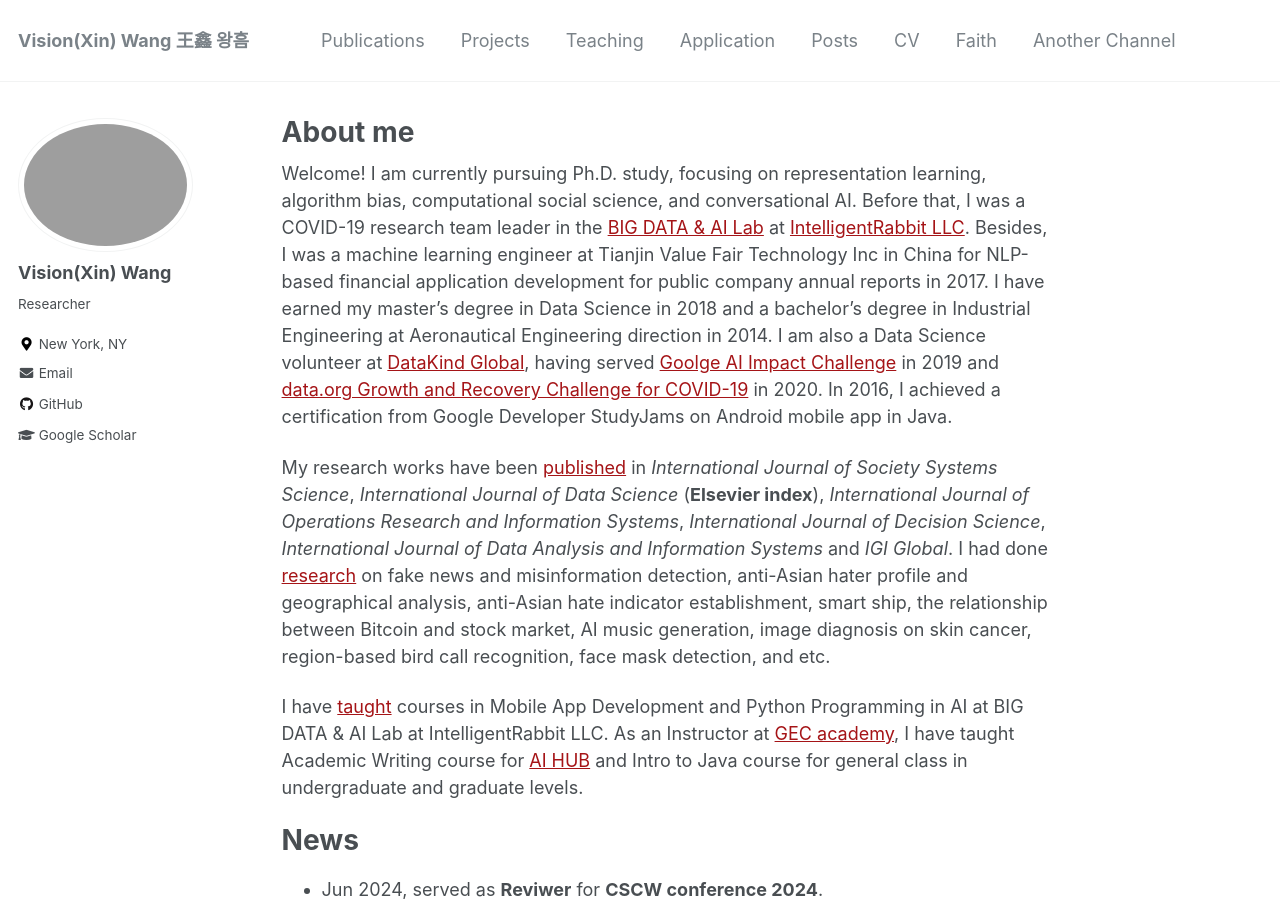
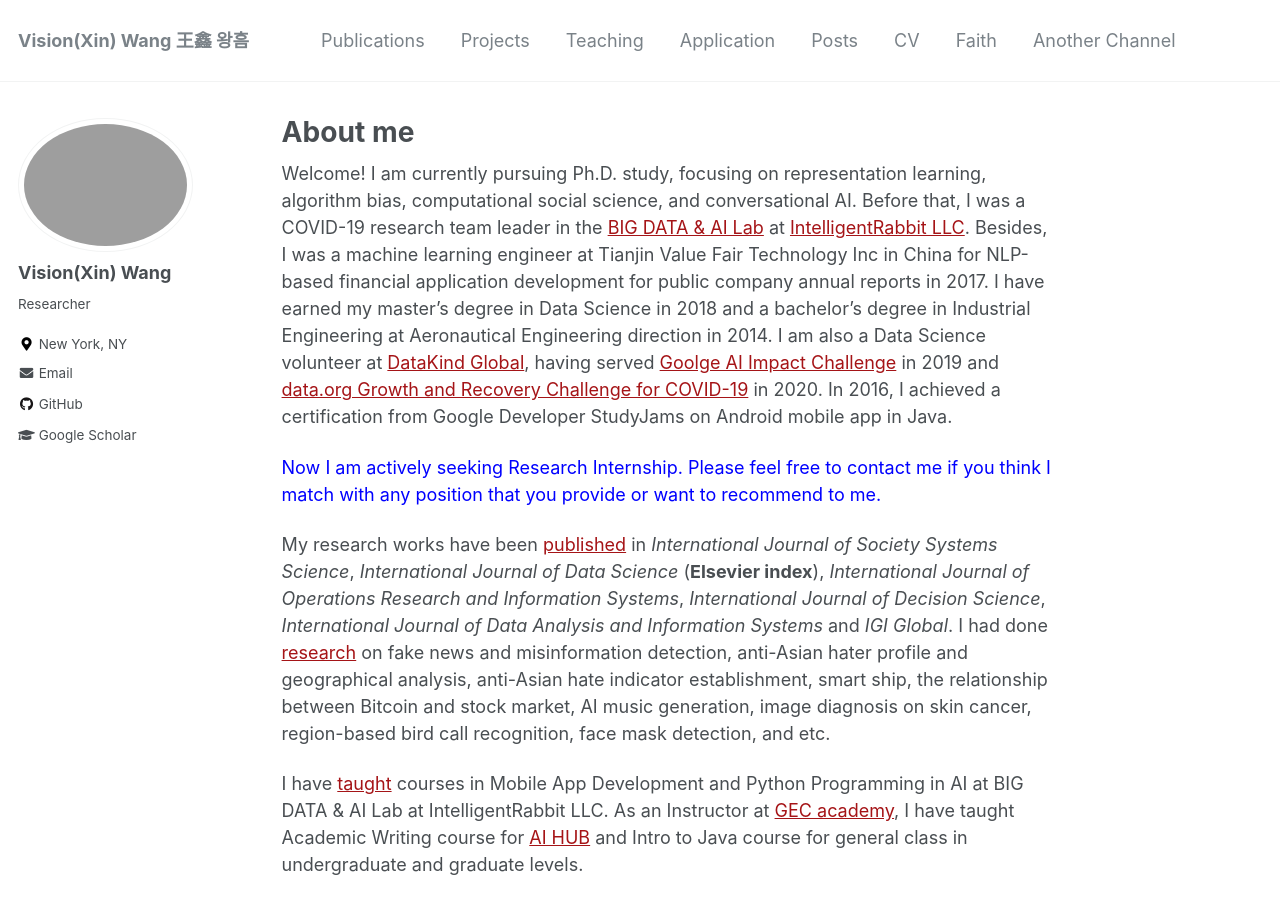
Before and after one commit to xin-wang-kr/xin-wang-kr.github.io, a Jekyll site: the page built from _pages/about.md, in a window 1280 px wide and 900 px high. Built offline with Jekyll 4.4.1, drawn with Linux system fonts in a browser that asks for light colours.

Commit message:
Update about.md

```diff
--- a/_pages/about.md
+++ b/_pages/about.md
@@ -12,6 +12,8 @@
 
 Welcome! I am currently pursuing Ph.D. study, focusing on representation learning, algorithm bias, computational social science, and conversational AI. Before that, I was a COVID-19 research team leader in the [BIG DATA & AI Lab](https://intelrabbit.com/research-projects/) at [IntelligentRabbit LLC](https://intelrabbit.com/services/). Besides, I was a machine learning engineer at Tianjin Value Fair Technology Inc in China for NLP-based financial application development for public company annual reports in 2017. I have earned my master's degree in Data Science in 2018 and a bachelor's degree in Industrial Engineering at Aeronautical Engineering direction in 2014. I am also a Data Science volunteer at [DataKind Global](https://www.datakind.org/), having served [Goolge AI Impact Challenge](https://impactchallenge.withgoogle.com/techforsocialgood) in 2019 and [data.org Growth and Recovery Challenge for COVID-19](https://data.org/initiatives/challenge/) in 2020.
 In 2016, I achieved a certification from Google Developer StudyJams on Android mobile app in Java.
+
+<span style="color:blue">Now I am actively seeking Research Internship. Please feel free to contact me if you think I match with any position that you provide or want to recommend to me.</span>
 
 My research works have been [published](publications) in
 *International Journal of Society Systems Science*, *International Journal of Data Science* (**Elsevier index**),
```
